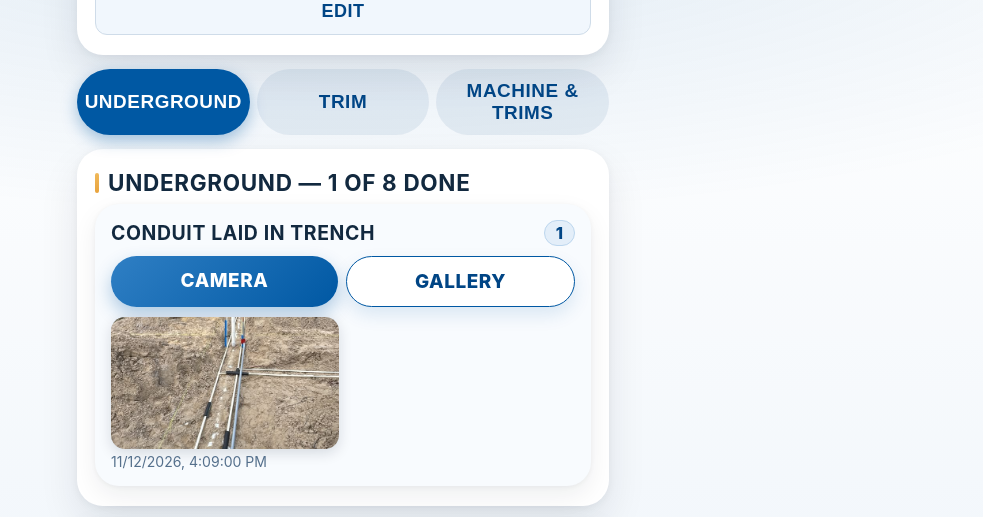
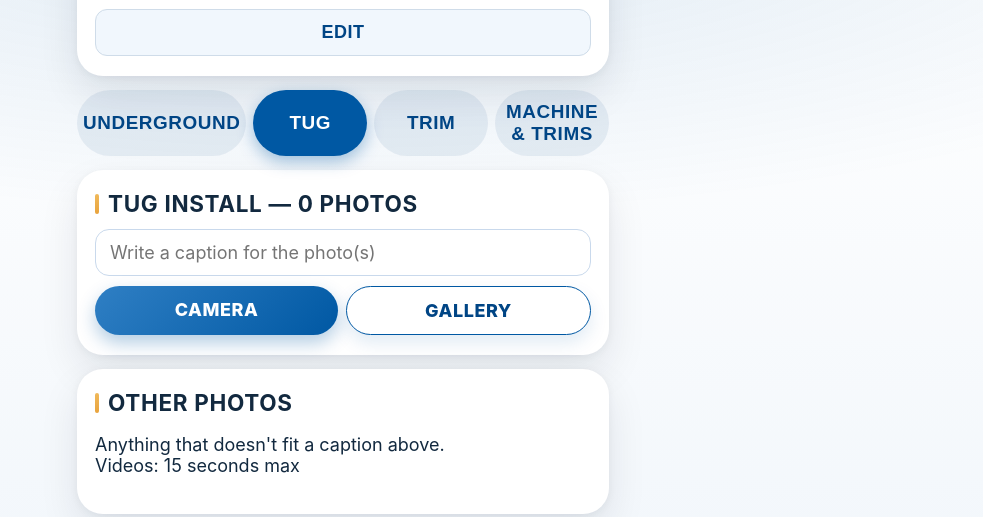
Before and after one commit to Sharmaelechvac/exj-root-tracker, a plain HTML site: page 498/index.html in a window 1280 px wide. Shown: the part 1638-2155 px from the top of the page, without its empty margins (297-1280 px from the left). Drawn offline with Linux system fonts and the light colour scheme; no server answers.

Commit message:
498 Marion Oaks: TUG install Fri 11/20/2026 — install date + phase on page, working TUG tab/section added, card phase TUG

```diff
--- a/498/index.html
+++ b/498/index.html
@@ -28,10 +28,10 @@
       <span><b>Owner</b>: Morgan Weston Development</span>
       <span><b>Parcel</b>: 8005-0767-22</span>
       <span><b>Meter side</b>: —</span>
-      <span><b>Install</b>: —</span>
+      <span><b>Install</b>: Fri 11/20/2026</span>
       <span><b>Inspection</b>: —</span>
       <span><b data-i18n="plan">Plan</b>: —</span>
-      <span><b data-i18n="phase">Phase</b>: Underground</span>
+      <span><b data-i18n="phase">Phase</b>: TUG</span>
     </div>
   <div class="section jobmeta">
     <h2 data-i18n="jobDetails">Job details — Electrical</h2>
@@ -98,6 +98,7 @@
   </div>
   <div class="phasetabs" role="tablist">
     <button type="button" data-phase="ug" class="on" data-i18n="tabUg">Underground</button>
+    <button type="button" data-phase="tug" data-i18n="tabTug">TUG</button>
     <button type="button" data-phase="trim" data-i18n="tabTrim">Trim</button>
     <button type="button" data-phase="htrim" data-i18n="tabHTrim">Machine &amp; Trims</button>
   </div>
@@ -111,6 +112,17 @@
       <label class="gal"><span data-i18n="gallery">Gallery</span><input type="file" accept="image/*,video/*" multiple data-caption="1" data-phase="ug"></label>
     </div>
   </div>
+  </div>
+  <div class="section" id="phase-tug" hidden>
+    <h2><span data-i18n="tugIn">TUG Install</span> — <span id="tug-done">0 photos</span></h2>
+    <div id="tug-tiles"></div>
+    <div class="freecap">
+      <input type="text" id="tug-caption" data-i18n-ph="tugCapPh" placeholder="Write a caption for the photo(s)" autocomplete="off">
+      <div class="btns">
+        <label class="cam"><span data-i18n="camera">Camera</span><input type="file" accept="image/*,video/*" capture="environment" data-caption="tugfree"></label>
+        <label class="gal"><span data-i18n="gallery">Gallery</span><input type="file" accept="image/*,video/*" multiple data-caption="tugfree"></label>
+      </div>
+    </div>
   </div>
   <div class="section" id="phase-trim" hidden>
     <h2><span data-i18n="trimIn">Electrical Trim</span> — <span id="trim-done">0 of 12 done</span></h2>
@@ -303,6 +315,6 @@
   <label class="ocam"><span data-i18n="otherCamera">Other camera</span><input type="file" accept="image/*,video/*" capture="environment" data-caption="other"></label>
   <label class="ogal"><span data-i18n="otherGallery">Other gallery</span><input type="file" accept="image/*,video/*" multiple data-caption="other"></label>
 </div></div>
-<script>window.JOB_PAGE = { id: "498", address: "498 Marion Oaks Golf Rd, Ocala, FL 34473", phase: "ug" };</script>
+<script>window.JOB_PAGE = { id: "498", address: "498 Marion Oaks Golf Rd, Ocala, FL 34473", phase: "tug" };</script>
 <script src="../app.js?v=31"></script>
 </body></html>
```
